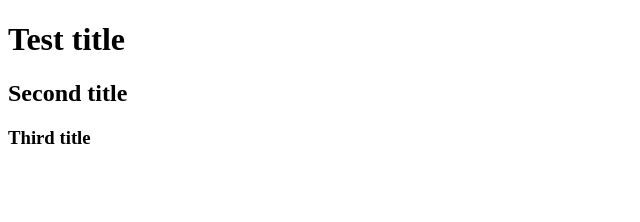
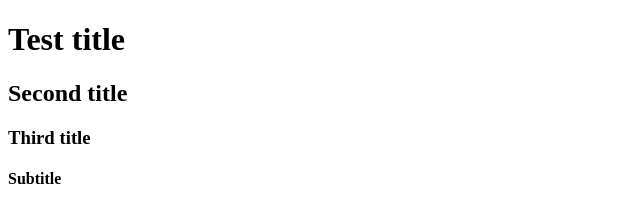
Before and after one commit to City7g/test-github, a plain HTML site: page index.html in a window 1280 px wide. Shown: the full height of the page, 0-640 px from the left. Drawn offline with Linux system fonts and the light colour scheme.

Commit message:
Add SUBTITLE TEST

```diff
--- a/index.html
+++ b/index.html
@@ -9,5 +9,6 @@
   <h1>Test title</h1>
   <h2>Second title</h2>
   <h3>Third title</h3>
+  <h4>Subtitle</h4>
 </body>
 </html>
```
